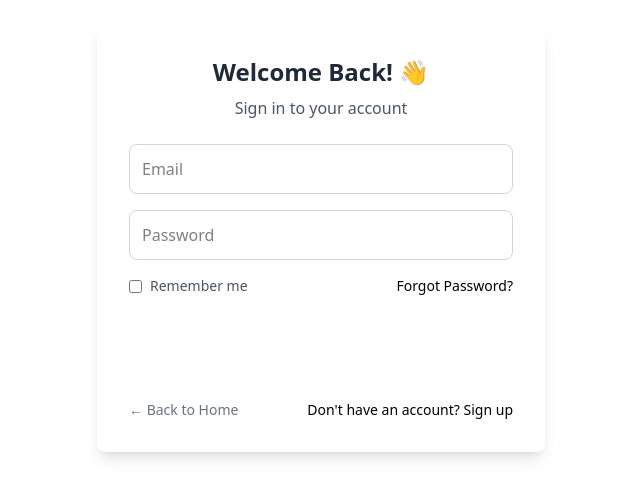
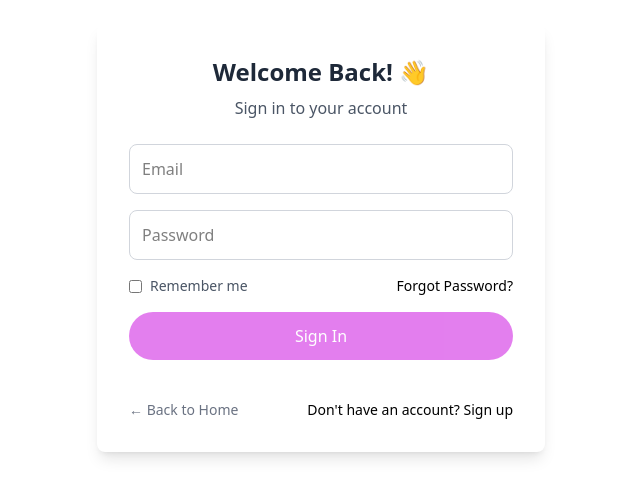
Before and after one commit to anish2210/omazzing, a React (Vite) app in the folder client/: page /login in a window 1280 px wide. Shown: the part 162-660 px from the top of the page, without its empty margins (319-959 px from the left). Built offline with nearby package versions, Linux system fonts and the light colour scheme.

Commit message:
login resolved

```diff
--- a/client/src/pages/Login.jsx
+++ b/client/src/pages/Login.jsx
@@ -79,7 +79,7 @@ function Login() {
             <button
               type="submit"
               disabled={!formData.email || !formData.password}
-              className="w-full bg-deepPink text-white py-3 px-6 rounded-full disabled:opacity-50 hover:bg-opacity-90 transition-colors"
+              className="w-full bg-fuchsia-600 text-white py-3 px-6 rounded-full disabled:opacity-50 hover:bg-opacity-90 transition-colors"
             >
               Sign In
             </button>
```
